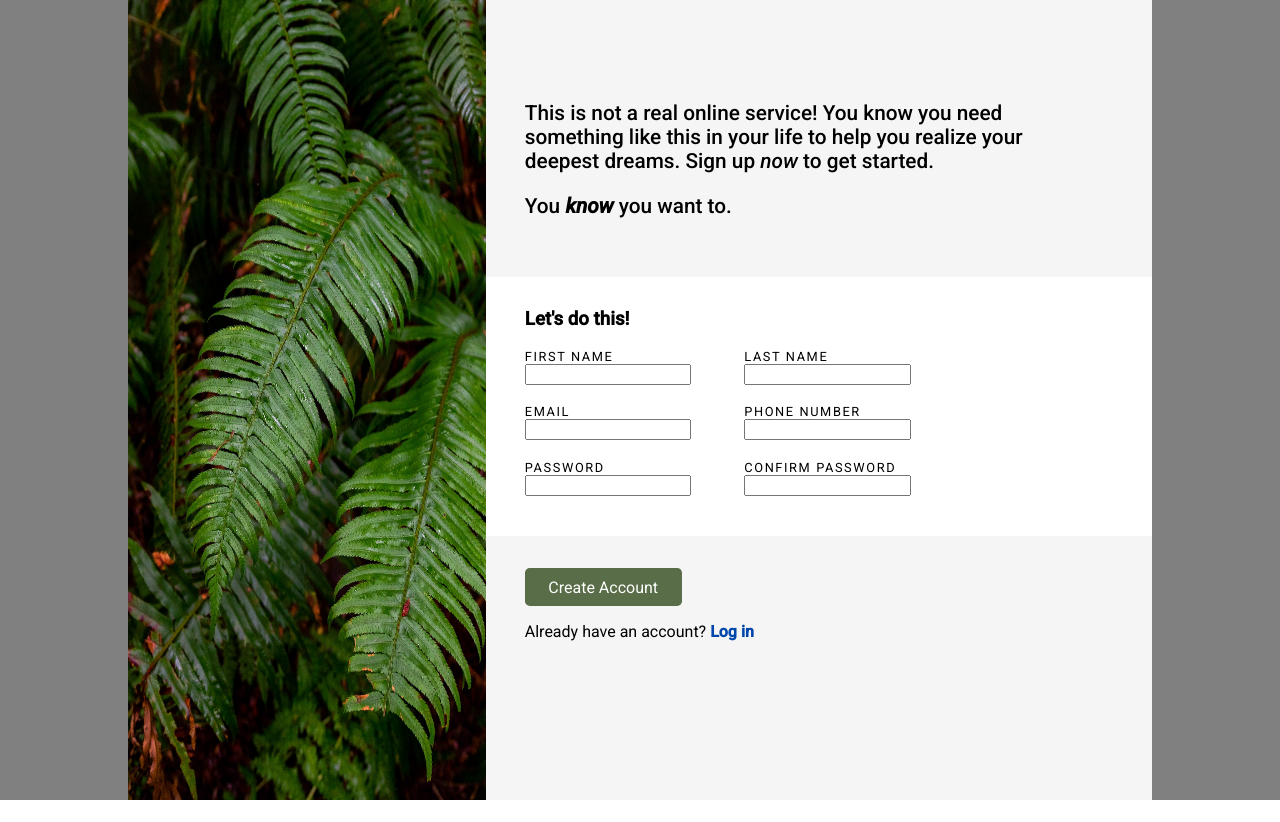
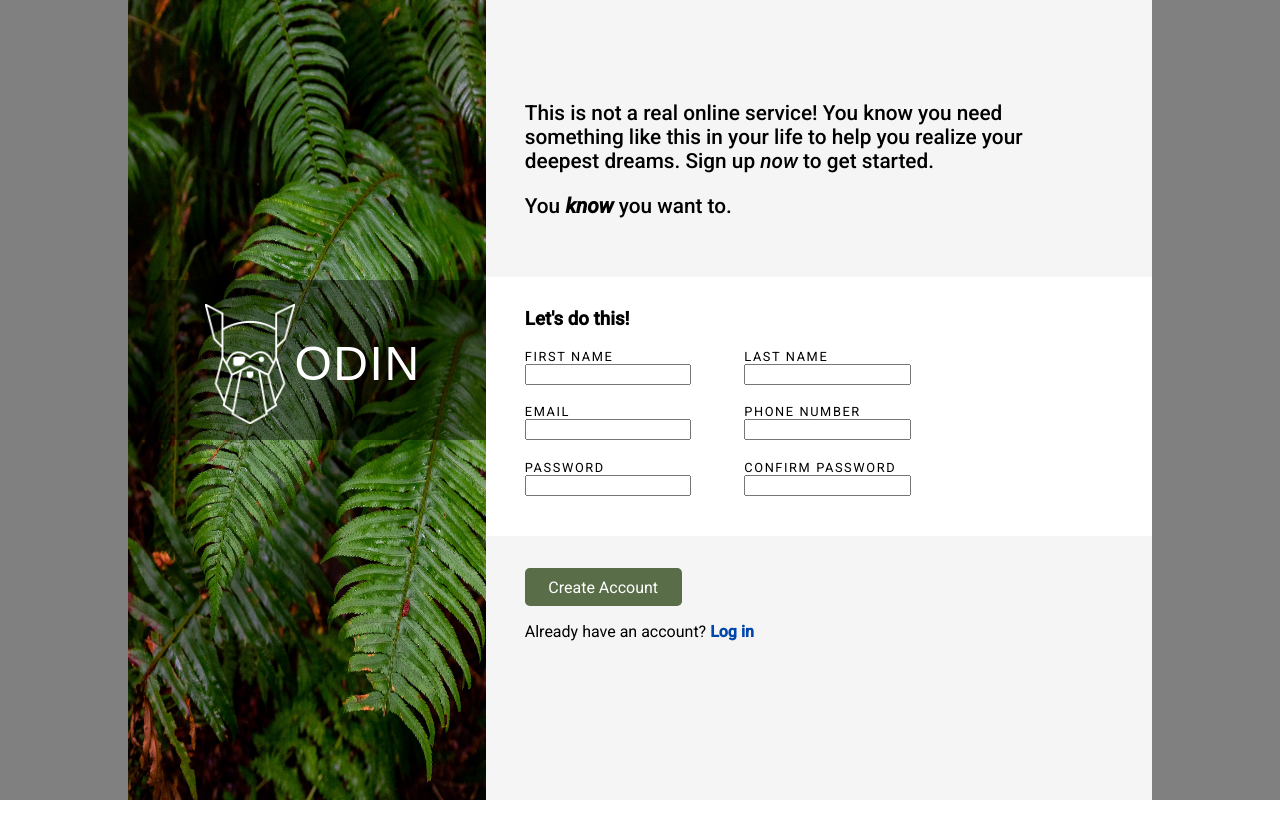
Before and after one commit to kritikabhat/sign-up, a plain HTML site: page index.html in a window 1280 px wide. Drawn offline with Linux system fonts and the light colour scheme.

Commit message:
style: superimposed img(absolute) and updated design for mobile devices

```diff
--- a/index.html
+++ b/index.html
@@ -12,25 +12,24 @@
         <!--<link rel="icon" href="" type="image/x-icon">-->
     </head>
     <body>
-        <!--FlexBox here coz i like it, not sure if background is black or it fills whole page-->
         <div id="container">
-            <!-- Will use this div for large image + superimposed small image (probably relative positioning)-->
             <div id="leftContainer">
                 <img id="mainImage" src="images/halie-west-25xggax4bSA-unsplash.jpg"> <!--Put watermark of creator on image too-->
-                <div id="odinContainer"><!--This image has its own div-->
-                    <img>
+                <div id="odinContainer">
+                    <img  src="images/odin-lined.png">
+                    <div>ODIN</div>
                 </div>
             </div>
-            <div id="rightContainer"><!--FlexBox-->
-                <div id="introPara"><!--Probably not a div ultimately, maybe a p tag-->
+            <div id="rightContainer">
+                <div id="introPara">
                     <p>This is not a real online service! You know you need something like this in your life to help you realize your deepest dreams. Sign up <em>now</em> to get started.</p>
                     <p>You <b><i>know</i></b> you want to.</p>
                 </div>
                 <div id="middleSection">
-                    <div><!--Heading thingy that says Let us do this!-->
+                    <div>
                         <h3>Let's do this!</h3>
                     </div>
-                    <div id="formContainer"><!--form here, use grid 2 colums each on 3 rows-->
+                    <div id="formContainer">
                         <form action="something.com/something" method="post" id="formContainerDiv">
                             <div class="inputLabelDiv">
                                 <label for="first_name">FIRST NAME</label>
@@ -59,7 +58,7 @@
                         </form>
                     </div>
                 </div>
-                <div id="bottomContainer"><!--submit button? here-->
+                <div id="bottomContainer">
                     <button type="submit" id="createAccountBtn">Create Account</button>
                     <div>Already have an account? <b style="color: rgb(0, 71, 171);"> Log in</b> </div> <!--This login is a link or at least looks like link-->
                 </div>
--- a/style.css
+++ b/style.css
@@ -22,8 +22,30 @@ body {
     height: 100%;
 }
 #odinContainer {
-
-
+    position: absolute;
+    width: 28vw;
+    background-color: rgb(1, 1, 1, 0.4);
+    top: 35vh;
+    bottom:45vh;
+    left: 10vw;
+}
+#odinContainer > img[src] {
+    position: absolute;
+    width: auto;
+    height: 15vh;
+    left: 6vw;;
+    right: 2vw;
+    top: 3vh;
+}
+#odinContainer > div {
+    position: absolute;
+    left: 13vw;
+    top: 7vh;
+    color: white;
+    font-family:fantasy;
+    font-weight: 500;
+    font-size: 3rem;
+    letter-spacing: 0.1rem;
 }
 #rightContainer {
     display: flex;
@@ -45,7 +67,7 @@ body {
 #middleSection {
     height: 26%;
     background-color: white;
-    padding-left: 3vw;  /*Shadow at bottom of this*/
+    padding-left: 3vw;
     padding-top: 1vw;
     padding-bottom: 3vw;
     font-family: 'Roboto', sans-serif;
@@ -97,3 +119,16 @@ body {
 [input]:focus {
     border: rgb(0, 71, 171);
 }
+@media (max-height: 750px), screen and (orientation: portrait) {
+    #odinContainer > div {
+        display: none;
+        width: 0px;
+        visibility: hidden;
+    }
+    #odinContainer > img[src] {
+        left: 2rem;
+    }
+}
+@media (prefers-color-scheme: dark) {
+
+}
```
